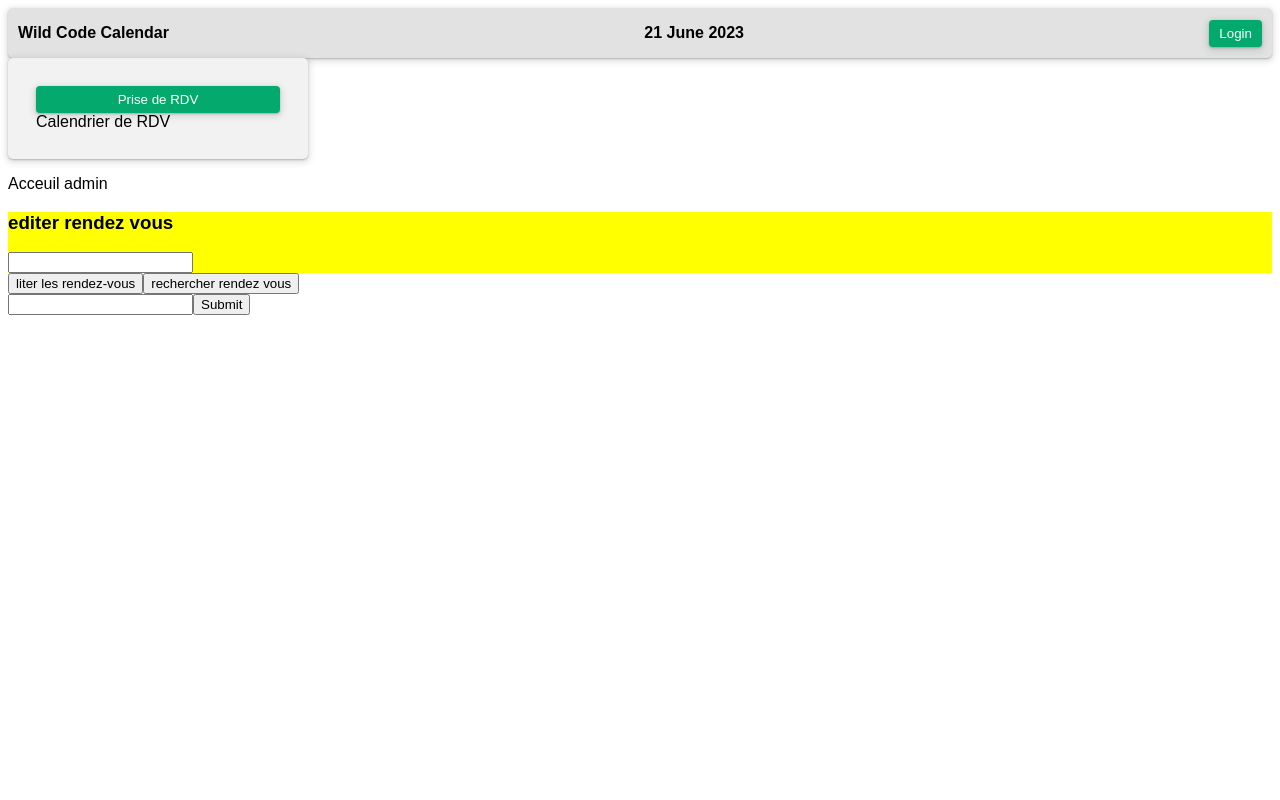
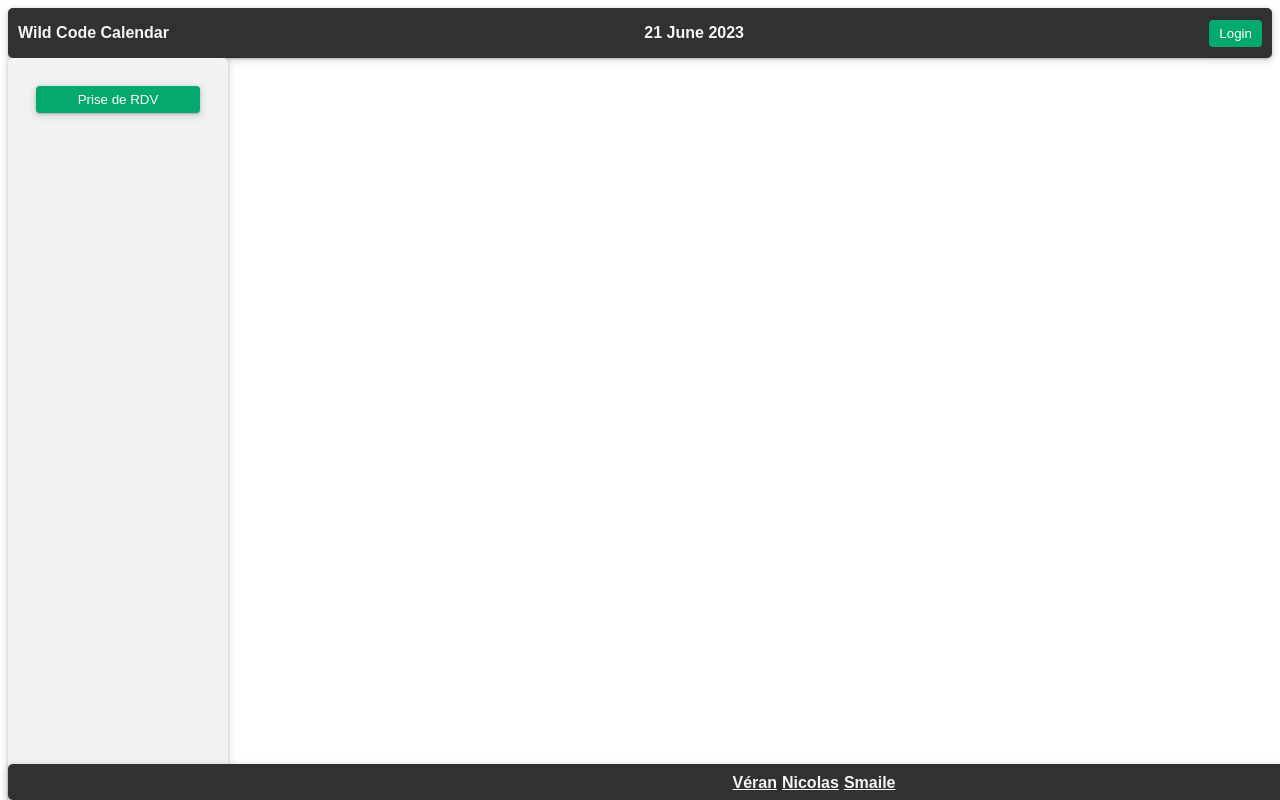
Before and after one commit to Vv214/TpCalendar, an Angular app: page / in a window 1280 px wide. Built offline with nearby package versions, Linux system fonts and the light colour scheme.

Commit message:
modification de l'aside, de la navbar et création du footer

```diff
--- a/src/app/Component/calendar/calendar.component.css
+++ b/src/app/Component/calendar/calendar.component.css
@@ -43,7 +43,7 @@
     color: white;
     border-radius: 5px;
     background-color: #adadad;
-    height: 50px;
+    height: 25px;
     width: 100px;
 }
 
@@ -53,3 +53,8 @@
     background-color: rgb(255, 255, 255);
     cursor: pointer;
 }
+
+.calendar-container {
+    top: 1;
+    height: 100%;
+}
--- a/src/app/Component/calendar/calendar.component.html
+++ b/src/app/Component/calendar/calendar.component.html
@@ -2,6 +2,7 @@
     <p class="month">{{moisActuel}}</p>
     <p>{{nombreJoursMois}}</p>
 </div> -->
+<div class="calendar-container">
     <div class="divcss">
         <div class="week-container">
             <div *ngFor="let jour of grilleSemaine" class="name-week">
@@ -16,3 +17,4 @@
             </div>
         </div>
     </div>
+</div>
--- /dev/null
+++ b/src/app/Component/footer/footer.component.css
@@ -0,0 +1,29 @@
+.container {
+    z-index: 50;
+    position: fixed;
+    bottom: 0;
+    height: 2vh;
+    width: 199vh;
+    box-shadow: rgba(60, 64, 67, 0.3) 0px 1px 2px 0px, rgba(60, 64, 67, 0.15) 0px 2px 6px 2px;
+    border-radius: 5px;
+    background-color: #313131;
+    padding: 10px;
+}
+
+.hypertext {
+    display: flex;
+    justify-content: center;
+    font-weight: 700;
+    color: white;
+}
+
+.nicolas {
+    margin-left: 5px;
+    margin-right: 5px;
+}
+
+.veran,
+.smaile,
+.nicolas {
+    color: whitesmoke;
+}
--- /dev/null
+++ b/src/app/Component/footer/footer.component.html
@@ -0,0 +1,7 @@
+<div class="container">
+    <div class="hypertext">
+        <a class="veran" href="https://github.com/Vv214"> Véran </a>
+        <a class="nicolas" href="https://github.com/Dopeul"> Nicolas </a>
+        <a class="smaile" href="https://github.com/codexReady"> Smaile </a>
+    </div>
+</div>
--- a/src/app/Component/navbar/navbar.component.css
+++ b/src/app/Component/navbar/navbar.component.css
@@ -3,12 +3,13 @@
     display: flex;
     justify-content: space-between;
     border-radius: 5px;
-    background-color: #e2e2e2;
+    background-color: #313131;
     height: 50px;
 }
 
 #logo,
 #date {
+    color: whitesmoke;
     margin-left: 10px;
     font-weight: 700;
     display: flex;
--- a/src/app/Component/sidebar/sidebar.component.css
+++ b/src/app/Component/sidebar/sidebar.component.css
@@ -26,6 +26,12 @@
 }
 
 .container {
+    z-index: 50;
+    position: fixed;
+    top: 1;
+    left: 1;
+    height: 100vh;
+    width: 25vh;
     box-shadow: rgba(60, 64, 67, 0.3) 0px 1px 2px 0px, rgba(60, 64, 67, 0.15) 0px 2px 6px 2px;
     border-radius: 5px;
     background-color: #f2f2f2;
--- a/src/app/Component/sidebar/sidebar.component.html
+++ b/src/app/Component/sidebar/sidebar.component.html
@@ -3,14 +3,13 @@
         <div id="sidebar">
             <button class="button" (click)="appelFormulairePriseRdv()">Prise de
                 RDV</button>
-            <div>Calendrier de RDV</div>
         </div>
     </div>
 </div>
-<div>
-    <!--    <p *ngIf="afficheFormulaire===true; else notAfficheFormulaire">
+<!-- <div>
+       <p *ngIf="afficheFormulaire===true; else notAfficheFormulaire">
         <app-form></app-form>
-    </p> -->
+    </p>
     <ng-template #notAfficheFormulaire>
     </ng-template>
-</div>
+</div> -->
--- a/src/app/app.component.css
+++ b/src/app/app.component.css
@@ -2,7 +2,7 @@
     display: flex;
 }
 
-.ouais {
+.sidebar-container {
     width: 300px;
 }
 
--- a/src/app/app.component.html
+++ b/src/app/app.component.html
@@ -1,12 +1,12 @@
 <div>
   <app-navbar class="navbar"></app-navbar>
   <div class="container">
-    <div class="ouais">
+    <div class="sidebar-container">
       <app-sidebar (clickRdv)="displayForm($event)" class="sidebar"></app-sidebar>
     </div>
     <div *ngIf="printForm">
       <app-form></app-form>
     </div>
   </div>
-  <app-admin></app-admin>
+  <app-footer></app-footer>
 </div>
--- a/src/app/app.module.ts
+++ b/src/app/app.module.ts
@@ -9,6 +9,7 @@ import { FormComponent } from './Component/form/form.component';
 import { FormsModule } from '@angular/forms';
 import { AdminComponent } from './Component/admin/admin.component';
 import { CalendarComponent } from './Component/calendar/calendar.component';
+import { FooterComponent } from './Component/footer/footer.component';
 
 @NgModule({
   declarations: [
@@ -18,7 +19,8 @@ import { CalendarComponent } from './Component/calendar/calendar.component';
     SidebarComponent,
     FormComponent,
     CalendarComponent,
-    AdminComponent
+    AdminComponent,
+    FooterComponent
   ],
   imports: [
     FormsModule,
```
Also changed, not shown: src/app/Component/footer/footer.component.ts (added, +10 -0 lines), 1 other file (tests, documents, lock files or other folders). Lines whose indentation alone changed are shown as unchanged.
